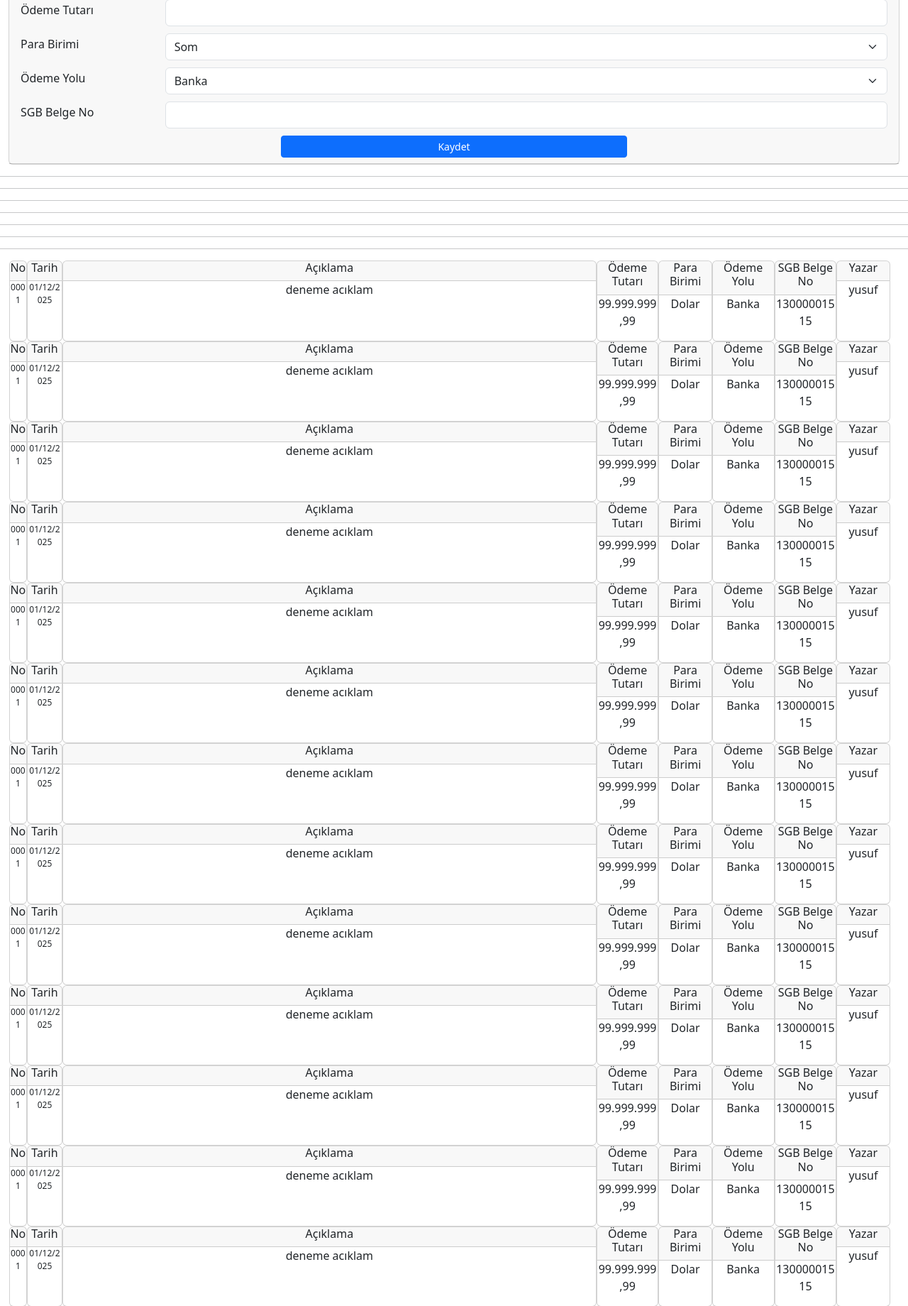
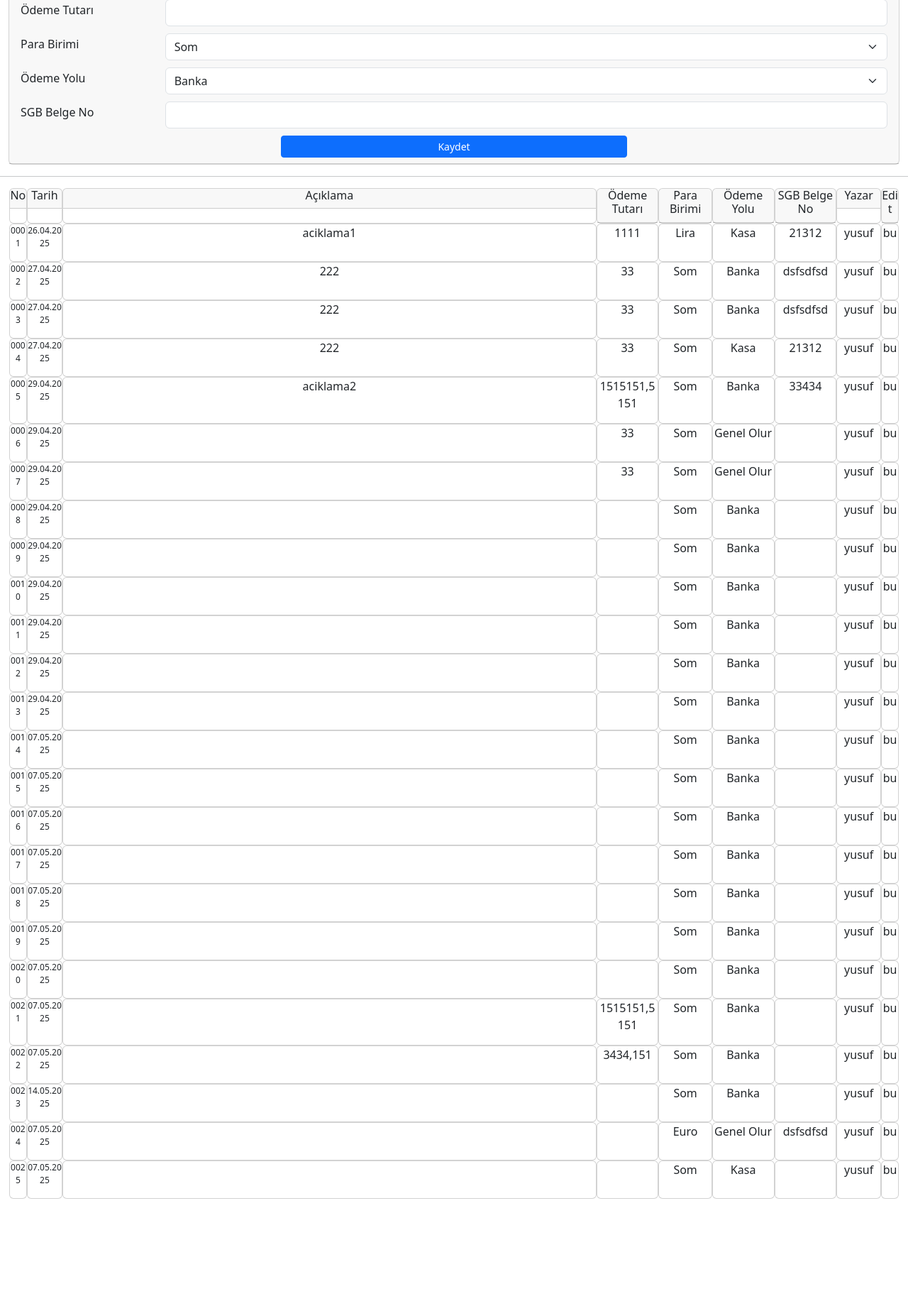
Before and after one commit to Yuziba/muhasebe04, a Django app: page /defterolur/ in a window 1280 px wide. Shown: the part 291-2131 px from the top of the page at 71% size. After the commit the page ends 1980 px from the top, so only its background shows below. Run offline with Django 5.2, Linux system fonts and the light colour scheme; data comes from the database, SQL or seed files in the repository; both versions use the stored data as it was after the commit.

Commit message:
olur no sayaci yapildi

```diff
--- a/appmuhasebe/templates/appmuhasebe/defterolur.html
+++ b/appmuhasebe/templates/appmuhasebe/defterolur.html
@@ -127,57 +127,87 @@
 
 <!-- |||||||||||||||||||||||||||||||||||||||||||||||||||||||||||||||||||||||| Modele kadedilen verileri listeleme -->
 
-  <center><b>{{i.username}}</b></center><hr/>
+
   <center><b>{{i.olurNo}}</b></center><hr/>
-  <center><b>{{i.olurAciklama}}</b></center><hr/>
-  <center><b>{{i.olurTarih}}</b></center><hr/>
-  <center><b>{{i.olurOdemeTutar}}</b></center><hr/>
-  <center><b>{{i.olurParaBirimi}}</b></center><hr/>
-  <center><b>{{i.olurOdemeYolu}}</b></center><hr/>
 
+  <div style="display: flex; justify-content: center; ">
+    <div class="" style="display: flex;  width: 98%;">
+
+      <div class="card" style="flex: 0 0 2%; ">
+        <div class="card-header" style="padding: 0px; margin: 0px; text-align: center;"><h6>No</h6></div>
+      </div>
+
+      <div class="card" style="flex: 0 0 4%;">
+        <div class="card-header" style="padding: 0px; margin: 0px; text-align: center;"><h6>Tarih</h6></div>
+      </div>
+
+      <div class="card" style="flex: 0 0 60%;">
+        <div class="card-header" style="padding: 0px; margin: 0px; text-align: center;"><h6>Açıklama</h6></div>
+      </div>
+
+      <div class="card" style="flex: 0 0 7%;">
+        <div class="card-header" style="padding: 0px; margin: 0px; text-align: center;"><h6>Ödeme Tutarı</h6></div>
+      </div>
+
+      <div class="card" style="flex: 0 0 6%;">
+        <div class="card-header" style="padding: 0px; margin: 0px; text-align: center;"><h6>Para Birimi</h6></div>
+      </div>
+
+      <div class="card" style="flex: 0 0 7%;">
+        <div class="card-header" style="padding: 0px; margin: 0px; text-align: center;"><h6>Ödeme Yolu</h6></div>
+      </div>
+
+      <div class="card" style="flex: 0 0 7%;">
+        <div class="card-header" style="padding: 0px; margin: 0px; text-align: center;"><h6>SGB Belge No</h6></div>
+      </div>
+
+      <div class="card" style="flex: 0 0 5%;">
+        <div class="card-header" style="padding: 0px; margin: 0px; text-align: center;"><h6>Yazar</h6></div>
+      </div>
+      <div class="card" style="flex: 0 0 2%;">
+        <div class="card-header" style="padding: 0px; margin: 0px; text-align: center;"><h6>Edit</h6></div>
+      </div>
+
+    </div>
+  </div>
 
 {% for i in defterolur_goster %}
 <div style="display: flex; justify-content: center; ">
   <div class="" style="display: flex;  width: 98%;">
 
     <div class="card" style="flex: 0 0 2%; ">
-      <div class="card-header" style="padding: 0px; margin: 0px; text-align: center;"><h6>No</h6></div>
-      <div class="card-body" style="padding: 0px; margin: 0px; text-align: center;"><p style="font-size: 12px;">0001</p></div>
+      <div class="card-body" style="padding: 0px; margin: 0px; text-align: center;"><p style="font-size: 12px;">{{forloop.counter|stringformat:"04d"}}</p></div>
     </div>
 
     <div class="card" style="flex: 0 0 4%;">
-      <div class="card-header" style="padding: 0px; margin: 0px; text-align: center;"><h6>Tarih</h6></div>
-      <div class="card-body" style="padding: 0px; margin: 0px; text-align: center;"><p style="font-size: 12px;">01/12/2025</p></div>
+      <div class="card-body" style="padding: 0px; margin: 0px; text-align: center;"><p style="font-size: 12px;">{{i.olurTarih|date:"d.m.Y"}}</p></div>
     </div>
 
     <div class="card" style="flex: 0 0 60%;">
-      <div class="card-header" style="padding: 0px; margin: 0px; text-align: center;"><h6>Açıklama</h6></div>
-      <div class="card-body" style="padding: 0px; margin: 0px; text-align: center;"><p>deneme acıklam</p></div>
+      <div class="card-body" style="padding: 0px; margin: 0px; text-align: center;"><p>{{i.olurAciklama}}</p></div>
     </div>
 
     <div class="card" style="flex: 0 0 7%;">
-      <div class="card-header" style="padding: 0px; margin: 0px; text-align: center;"><h6>Ödeme Tutarı</h6></div>
-      <div class="card-body" style="padding: 0px; margin: 0px; text-align: center;"><p>99.999.999,99</p></div>
+      <div class="card-body" style="padding: 0px; margin: 0px; text-align: center;"><p>{{i.olurOdemeTutar}}</p></div>
     </div>
 
     <div class="card" style="flex: 0 0 6%;">
-      <div class="card-header" style="padding: 0px; margin: 0px; text-align: center;"><h6>Para Birimi</h6></div>
-      <div class="card-body" style="padding: 0px; margin: 0px; text-align: center;"><p>Dolar</p></div>
+      <div class="card-body" style="padding: 0px; margin: 0px; text-align: center;"><p>{{i.olurParaBirimi}}</p></div>
     </div>
 
     <div class="card" style="flex: 0 0 7%;">
-      <div class="card-header" style="padding: 0px; margin: 0px; text-align: center;"><h6>Ödeme Yolu</h6></div>
-      <div class="card-body" style="padding: 0px; margin: 0px; text-align: center;"><p>Banka</p></div>
+      <div class="card-body" style="padding: 0px; margin: 0px; text-align: center;"><p>{{i.olurOdemeYolu}}</p></div>
     </div>
 
     <div class="card" style="flex: 0 0 7%;">
-      <div class="card-header" style="padding: 0px; margin: 0px; text-align: center;"><h6>SGB Belge No</h6></div>
-      <div class="card-body" style="padding: 0px; margin: 0px; text-align: center;"><p>13000001515</p></div>
+      <div class="card-body" style="padding: 0px; margin: 0px; text-align: center;"><p>{{i.olurSGBBelgeNo}}</p></div>
     </div>
 
-    <div class="card" style="flex: 0 0 6%;">
-      <div class="card-header" style="padding: 0px; margin: 0px; text-align: center;"><h6>Yazar</h6></div>
-      <div class="card-body" style="padding: 0px; margin: 0px; text-align: center;"><p>yusuf</p></div>
+    <div class="card" style="flex: 0 0 5%;">
+      <div class="card-body" style="padding: 0px; margin: 0px; text-align: center;"><p>{{i.username}}</p></div>
+    </div>
+    <div class="card" style="flex: 0 0 2%;">
+      <div class="card-body" style="padding: 0px; margin: 0px; text-align: center;"><p>bu</p></div>
     </div>
 
   </div>
```
Also changed, not shown: db.sqlite3.
